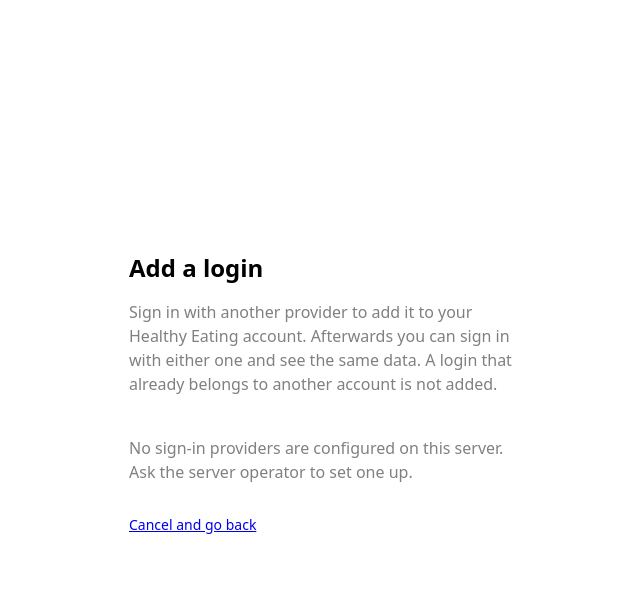
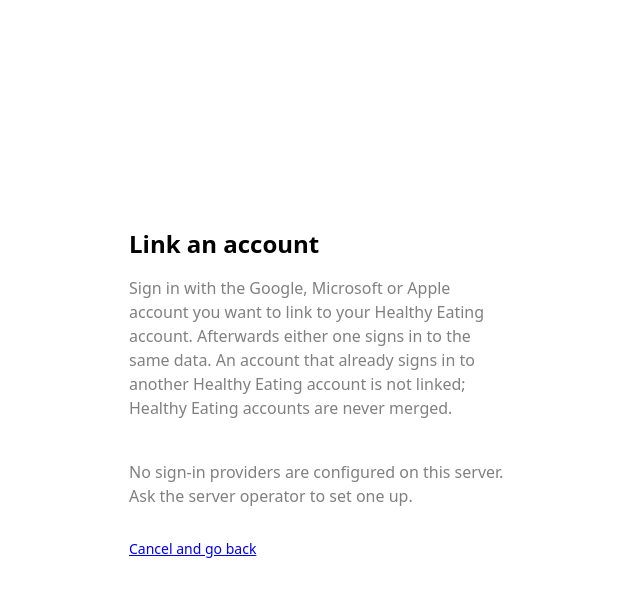
Before and after one commit to valtronforever/healthy-eating-backend, a Python web app: template src/healthy_eating/auth/templates/link.html in a window 1280 px wide. Shown: the top 597 px of the page, without its empty margins (319-959 px from the left). Run offline with Jinja, Linux system fonts and the light colour scheme; the template is opened without the code that fills it, so the values that code supplies are empty.

Commit message:
Show the account picker and call linking "Link an account"
Google and Microsoft now get prompt=select_account on every sign-in and
link, so a browser already signed in to one account still lets the user
choose another (needed to link a second account of the same provider).
The link page uses the app's wording: "Link an account".

Co-Authored-By: Claude Opus 5.5 <noreply@anthropic.com>

```diff
--- a/src/healthy_eating/auth/social.py
+++ b/src/healthy_eating/auth/social.py
@@ -93,6 +93,10 @@ class SocialLogin:
     async def start(self, request: Request, provider: str) -> Response:
         client = self._client(provider)
         extra: dict[str, str] = {}
+        if provider in ("google", "microsoft"):
+            # Always show the account picker: the browser may already be signed in to another
+            # account, and linking a second account of the same provider needs the choice.
+            extra["prompt"] = "select_account"
         if provider == "apple":
             # Apple requires form_post when the `name` or `email` scope is requested.
             extra["response_mode"] = "form_post"
--- a/src/healthy_eating/auth/templates/link.html
+++ b/src/healthy_eating/auth/templates/link.html
@@ -1,11 +1,11 @@
 {% extends "base.html" %}
-{% block title %}Add a login · Healthy Eating{% endblock %}
+{% block title %}Link an account · Healthy Eating{% endblock %}
 {% block content %}
-  <h1>Add a login</h1>
+  <h1>Link an account</h1>
   <p>
-    Sign in with another provider to add it to your Healthy Eating account. Afterwards you can
-    sign in with either one and see the same data. A login that already belongs to another
-    account is not added.
+    Sign in with the Google, Microsoft or Apple account you want to link to your Healthy Eating
+    account. Afterwards either one signs in to the same data. An account that already signs in to
+    another Healthy Eating account is not linked; Healthy Eating accounts are never merged.
   </p>
 
   <div class="stack">
@@ -20,9 +20,9 @@
 
   {% if dev_login_enabled %}
     <form class="dev stack" method="post" action="{{ url_for('dev_login') }}">
-      <p class="muted">Development login: adds any email address without verification.</p>
+      <p class="muted">Development login: links any email address without verification.</p>
       <input type="email" name="email" placeholder="you@example.com" required>
-      <button type="submit">Add (dev)</button>
+      <button type="submit">Link (dev)</button>
     </form>
   {% endif %}
 
```
Also changed, not shown: AGENTS.md (+1 -0 lines), tests/test_config_and_social.py (+29 -0 lines), tests/test_linking.py (+1 -1 lines).
